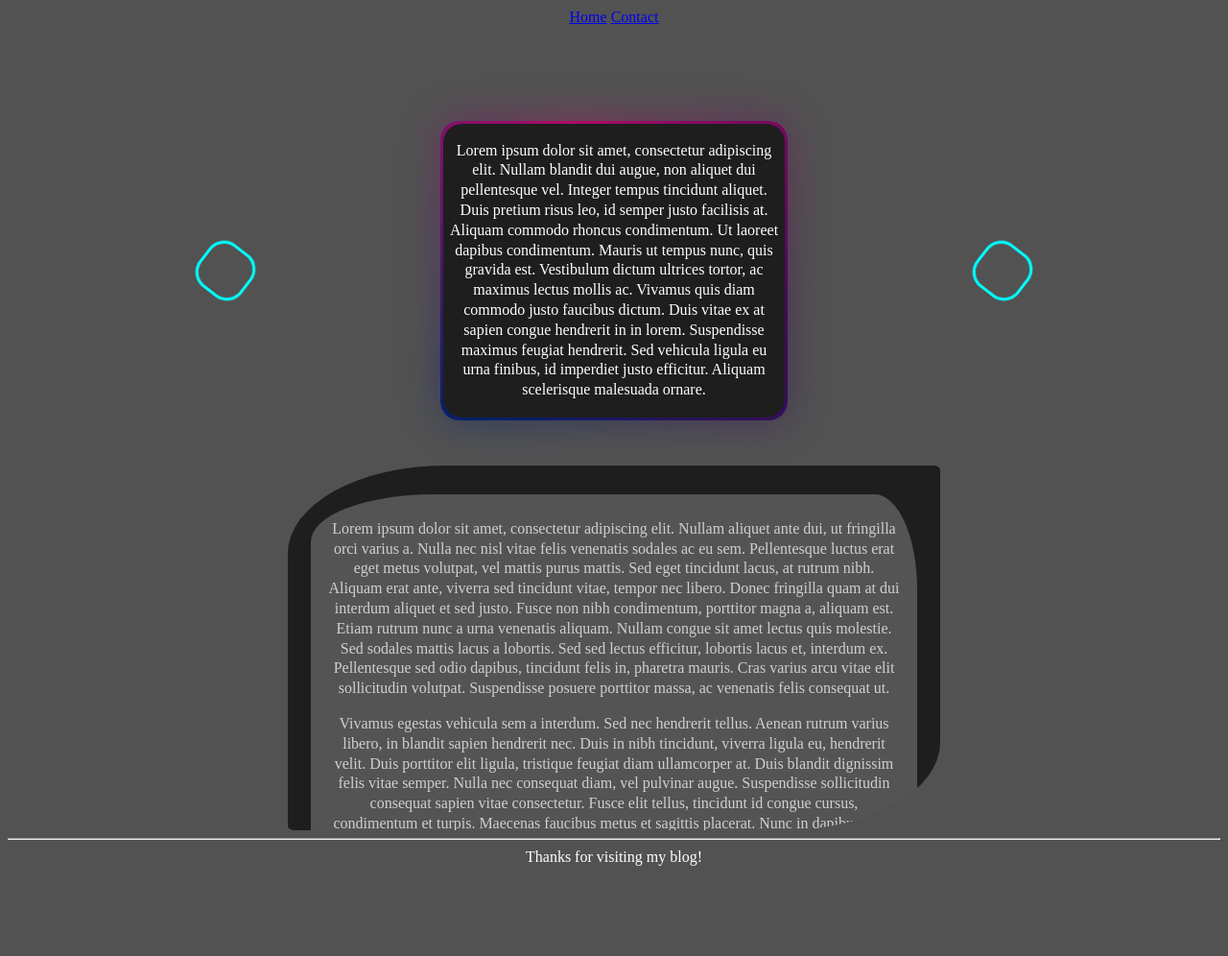
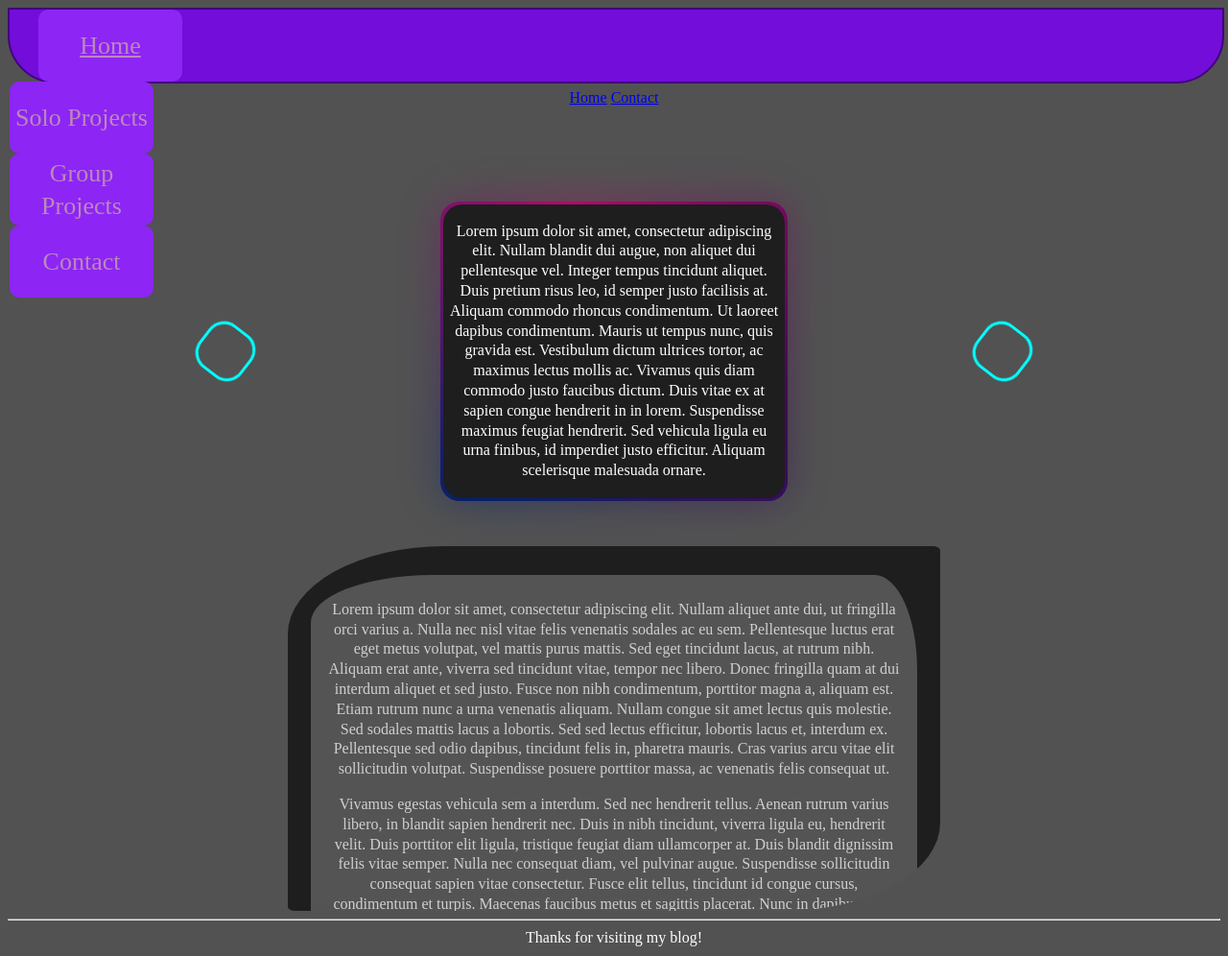
Before and after one commit to TKothenbeutel/Portfolio, a Jekyll site: the page built from index.html, in a window 1280 px wide and 996 px high. Shown: the whole window at 96% size. Built offline with Jekyll 4.4.1, drawn with Linux system fonts in a browser that asks for light colours.

Commit message:
altered default.html

```diff
--- a/_layouts/default.html
+++ b/_layouts/default.html
@@ -1,9 +1,17 @@
 <!DOCTYPE html>
 <html>
   <head>
-    <title>My Blog</title>
-    <link rel="stylesheet" type="text/css" href="/stylesheets/main.css">
+    <title>My Portfolio</title>
+    <link rel="stylesheet" type="text/css" href="/stylesheets/heading.css">
   </head>
+  <header>
+    <nav id="headingBar">
+      <a class="dropdownOut" id="dropdown1" href="/index.html">Home</a>
+      <div class="dropdownOut">Solo Projects</div>
+      <div class="dropdownOut">Group Projects</div>
+      <div class="dropdownOut">Contact</div>
+    </nav>
+  </header>
   <body>
     <div class="content">
       <nav>
```
